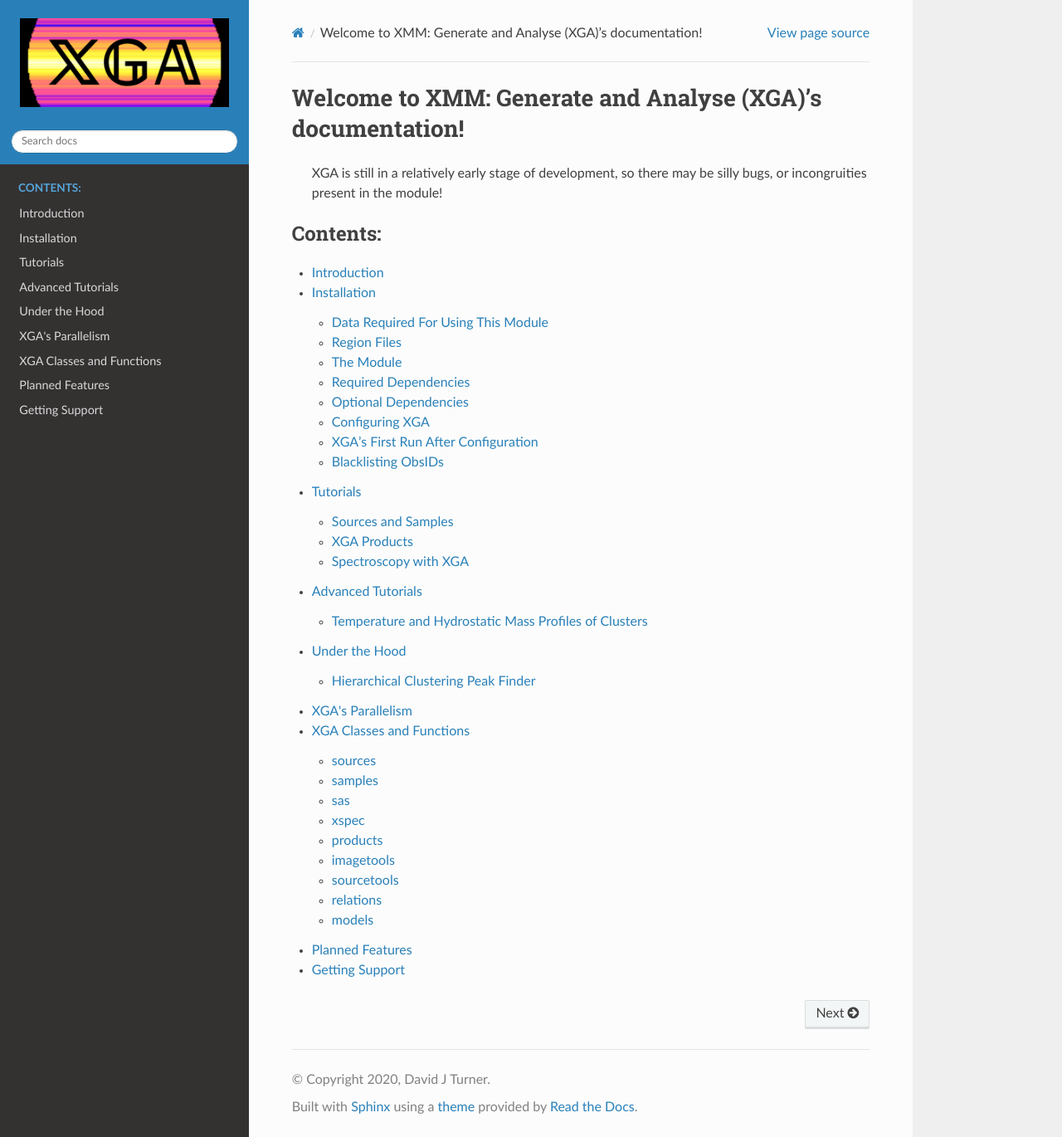
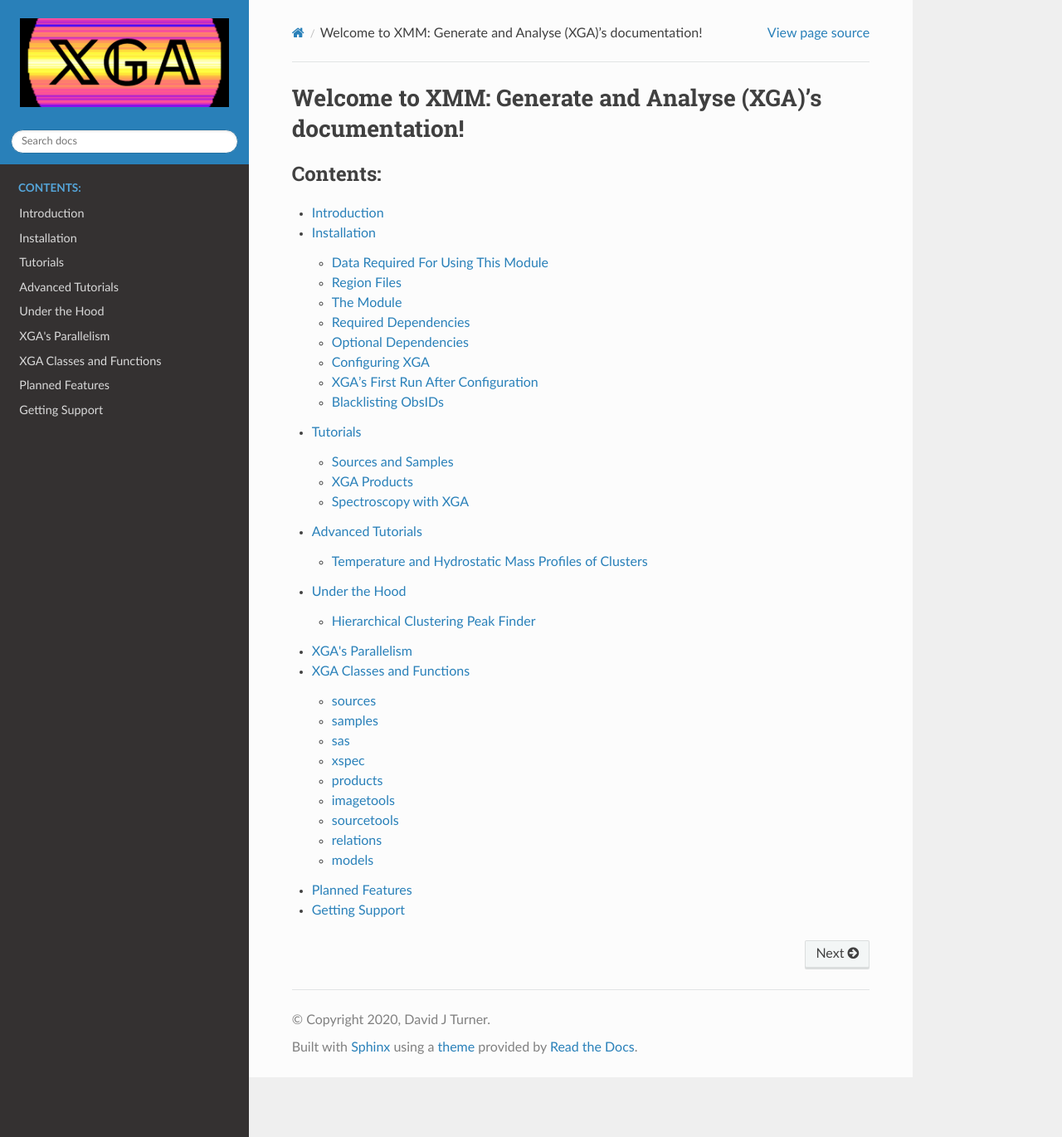
Before and after one commit to DavidT3/XGA, a Sphinx documentation site: the page built from docs/source/index.rst, in a window 1280 px wide and 1370 px high. Shown: the whole window at 83% size. Built offline with Sphinx 7.4.7 and the Read the Docs theme 2.0.0, drawn with Linux system fonts in a browser that asks for light colours; pages that are not in the unit, such as notebooks, are missing from menus.

```diff
--- a/docs/source/index.rst
+++ b/docs/source/index.rst
@@ -5,9 +5,6 @@
 
 Welcome to XMM: Generate and Analyse (XGA)'s documentation!
 ===========================================================
-   XGA is still in a relatively early stage of development, so there may be silly bugs, or incongruities present
-   in the module!
-
 .. toctree::
    :maxdepth: 2
    :caption: Contents:
```
